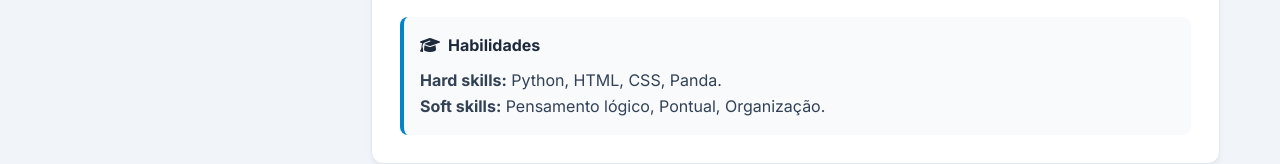
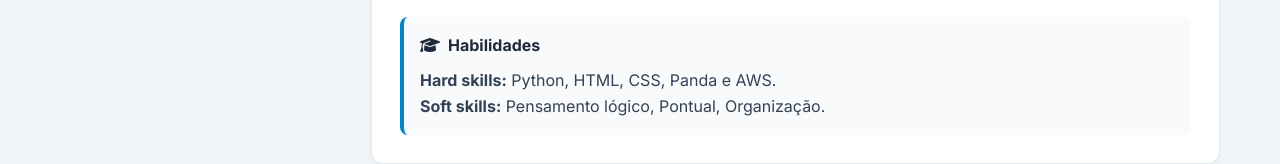
Before and after one commit to JoaoManoel-dev-cpu/Portif-lio, a plain HTML site: page index.html in a window 1280 px wide. Shown: the part 831-995 px from the top of the page. Drawn offline with Linux system fonts and the light colour scheme.

Commit message:
Add AWS to skills in index.html
Updated skills section to include AWS.

```diff
--- a/index.html
+++ b/index.html
@@ -79,7 +79,7 @@
 
                 <div class="bloco-info">
                     <h3><i class="fa-solid fa-graduation-cap"></i> Habilidades</h3>
-                    <p><strong>Hard skills:</strong> Python, HTML, CSS, Panda.</p>
+                    <p><strong>Hard skills:</strong> Python, HTML, CSS, Panda e AWS.</p>
                     <p><strong>Soft skills:</strong> Pensamento lógico, Pontual, Organização.</p>
                 </div>
             </section>
```
